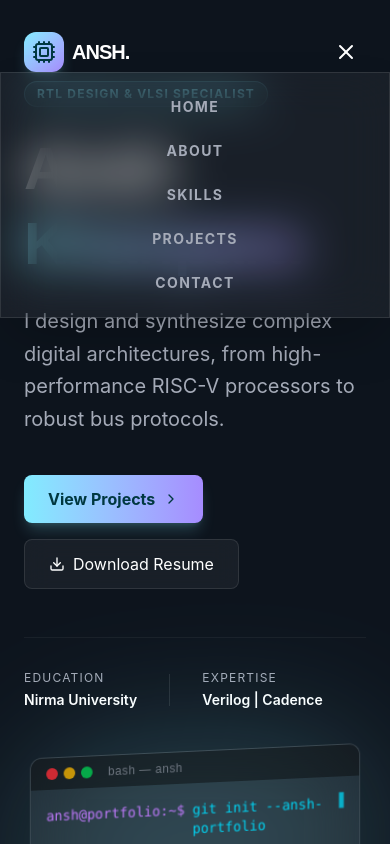
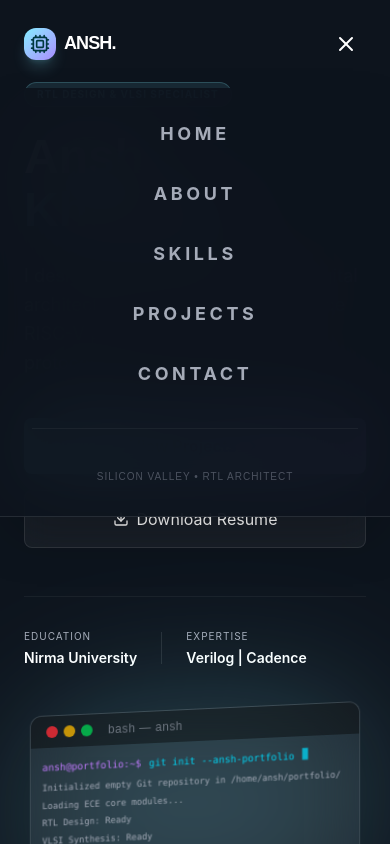
Before and after one commit to AnshKhanpara/Portfolio, a React (Vite) app: page / in a window 390 px wide. Both pictures are taken after a click on the button "Toggle Menu". Shown: the top 844 px of the page. Built offline with nearby package versions, Linux system fonts and the light colour scheme.

Commit message:
Optimize for mobile and fix project GitHub icons

```diff
--- a/src/components/About.jsx
+++ b/src/components/About.jsx
@@ -11,16 +11,16 @@ const About = () => {
               initial={{ opacity: 0, y: 20 }}
               whileInView={{ opacity: 1, y: 0 }}
               viewport={{ once: true }}
-              className="sticky top-32"
+              className="md:sticky md:top-32"
             >
               <h2 className="text-sm font-bold tracking-[0.3em] text-primary uppercase mb-4">Core Intent</h2>
-              <h3 className="text-4xl font-display font-bold leading-tight">
+              <h3 className="text-3xl md:text-4xl font-display font-bold leading-tight">
                 Architecting the <span className="text-secondary">Silicon</span> layer.
               </h3>
             </motion.div>
           </div>
 
-          <div className="col-span-2 space-y-8 text-lg text-muted leading-relaxed">
+          <div className="col-span-2 space-y-8 text-base md:text-lg text-muted leading-relaxed">
             <motion.p
               initial={{ opacity: 0, y: 20 }}
               whileInView={{ opacity: 1, y: 0 }}
--- a/src/components/Hero.jsx
+++ b/src/components/Hero.jsx
@@ -15,37 +15,37 @@ const Hero = () => {
           animate={{ opacity: 1, x: 0 }}
           transition={{ duration: 0.8 }}
         >
-          <div className="inline-block px-3 py-1 rounded-full bg-primary/10 border border-primary/20 text-primary text-xs font-bold tracking-widest uppercase mb-6">
+          <div className="inline-block px-3 py-1 rounded-full bg-primary/10 border border-primary/20 text-primary text-[10px] md:text-xs font-bold tracking-widest uppercase mb-6">
             RTL Design & VLSI Specialist
           </div>
-          <h1 className="text-6xl md:text-8xl font-bold font-display leading-tight mb-6">
+          <h1 className="text-5xl md:text-8xl font-bold font-display leading-[1.1] mb-6">
             Ansh <br />
             <span className="gradient-text">Khanpara</span>
           </h1>
-          <p className="text-xl text-muted max-w-lg mb-10 leading-relaxed">
+          <p className="text-lg md:text-xl text-muted max-w-lg mb-10 leading-relaxed">
             I design and synthesize complex digital architectures, from high-performance RISC-V processors to robust bus protocols.
           </p>
 
-          <div className="flex flex-wrap gap-4">
-            <a href="#projects" className="btn-primary flex items-center gap-2 group">
+          <div className="flex flex-col sm:flex-row gap-4">
+            <a href="#projects" className="btn-primary flex items-center justify-center gap-2 group py-4 px-8">
               View Projects
               <ChevronRight className="w-4 h-4 group-hover:translate-x-1 transition-transform" />
             </a>
-            <a href="/resume.pdf" download className="btn-secondary flex items-center gap-2">
+            <a href="/resume.pdf" download className="btn-secondary flex items-center justify-center gap-2 py-4 px-8">
               <Download className="w-4 h-4" />
               Download Resume
             </a>
           </div>
 
-          <div className="mt-12 flex gap-8 items-center border-t border-white/5 pt-8">
-            <div className="flex flex-col">
-              <span className="text-xs text-muted uppercase tracking-widest mb-1">Education</span>
+          <div className="mt-12 flex flex-row gap-6 md:gap-8 items-center border-t border-white/5 pt-8 overflow-x-auto no-scrollbar">
+            <div className="flex flex-col shrink-0">
+              <span className="text-[10px] text-muted uppercase tracking-widest mb-1">Education</span>
               <span className="text-sm font-semibold">Nirma University</span>
             </div>
-            <div className="h-8 w-px bg-white/10"></div>
-            <div className="flex flex-col">
-              <span className="text-xs text-muted uppercase tracking-widest mb-1">Expertise</span>
-              <span className="text-sm font-semibold">Verilog | Cadence</span>
+            <div className="h-8 w-px bg-white/10 shrink-0"></div>
+            <div className="flex flex-col shrink-0">
+              <span className="text-[10px] text-muted uppercase tracking-widest mb-1">Expertise</span>
+              <span className="text-sm font-semibold text-nowrap">Verilog | Cadence</span>
             </div>
           </div>
         </motion.div>
--- a/src/components/Navbar.jsx
+++ b/src/components/Navbar.jsx
@@ -24,26 +24,27 @@ const Navbar = () => {
 
   return (
     <nav
-      className={`fixed top-0 left-0 w-full z-50 transition-all duration-300 ${isScrolled ? 'py-4' : 'py-8'}`}
+      className={`fixed top-0 left-0 w-full z-50 transition-all duration-300 ${isScrolled ? 'py-4 bg-background/80 backdrop-blur-lg border-b border-white/5' : 'py-6 md:py-8'}`}
     >
       <div className="max-w-7xl mx-auto px-6 flex justify-between items-center">
         <motion.div
           className="flex items-center gap-2 cursor-pointer"
           whileHover={{ scale: 1.05 }}
+          onClick={() => window.scrollTo({ top: 0, behavior: 'smooth' })}
         >
-          <div className="w-10 h-10 rounded-xl bg-gradient-to-br from-primary to-secondary flex items-center justify-center shadow-lg shadow-primary/20">
-            <Cpu className="text-[#003840] w-6 h-6" />
+          <div className="w-8 h-8 md:w-10 md:h-10 rounded-xl bg-gradient-to-br from-primary to-secondary flex items-center justify-center shadow-lg shadow-primary/20">
+            <Cpu className="text-[#003840] w-5 h-5 md:w-6 md:h-6" />
           </div>
-          <span className="font-display font-bold text-xl tracking-tighter">ANSH.</span>
+          <span className="font-display font-bold text-lg md:text-xl tracking-tighter uppercase mb-0.5">ANSH.</span>
         </motion.div>
 
         {/* Desktop Nav */}
-        <div className="hidden md:flex items-center gap-8 glass px-8 py-3 rounded-full">
+        <div className="hidden md:flex items-center gap-8 glass px-8 py-3 rounded-full border border-white/10">
           {navLinks.map((link) => (
             <a
               key={link.name}
               href={link.href}
-              className="text-xs font-bold uppercase tracking-widest text-muted hover:text-primary transition-colors"
+              className="text-[10px] font-bold uppercase tracking-widest text-muted hover:text-primary transition-colors"
             >
               {link.name}
             </a>
@@ -52,10 +53,11 @@ const Navbar = () => {
 
         {/* Mobile Menu Button */}
         <button
-          className="md:hidden p-2 text-white"
+          className="md:hidden p-2 text-white hover:bg-white/5 rounded-lg transition-colors"
           onClick={() => setMobileMenuOpen(!mobileMenuOpen)}
+          aria-label="Toggle Menu"
         >
-          {mobileMenuOpen ? <X /> : <Menu />}
+          {mobileMenuOpen ? <X className="w-6 h-6" /> : <Menu className="w-6 h-6" />}
         </button>
       </div>
 
@@ -63,22 +65,30 @@ const Navbar = () => {
       <AnimatePresence>
         {mobileMenuOpen && (
           <motion.div
-            initial={{ opacity: 0, height: 0 }}
-            animate={{ opacity: 1, height: 'auto' }}
-            exit={{ opacity: 0, height: 0 }}
-            className="md:hidden glass border-t border-white/10 overflow-hidden"
+            initial={{ opacity: 0, y: -20 }}
+            animate={{ opacity: 1, y: 0 }}
+            exit={{ opacity: 0, y: -20 }}
+            className="md:hidden absolute top-full left-0 w-full bg-background/95 backdrop-blur-2xl border-b border-white/10 overflow-hidden shadow-2xl"
           >
-            <div className="flex flex-col p-6 gap-6 items-center">
-              {navLinks.map((link) => (
-                <a
+            <div className="flex flex-col p-8 gap-8 items-center">
+              {navLinks.map((link, idx) => (
+                <motion.a
                   key={link.name}
+                  initial={{ opacity: 0, x: -20 }}
+                  animate={{ opacity: 1, x: 0 }}
+                  transition={{ delay: idx * 0.05 }}
                   href={link.href}
-                  className="text-sm font-bold uppercase tracking-widest text-muted hover:text-primary transition-colors"
+                  className="text-lg font-bold uppercase tracking-[0.2em] text-muted hover:text-primary transition-colors"
                   onClick={() => setMobileMenuOpen(false)}
                 >
                   {link.name}
-                </a>
+                </motion.a>
               ))}
+
+              <div className="w-full h-px bg-white/5 my-2"></div>
+              <p className="text-[10px] uppercase tracking-widest text-muted/40 font-display">
+                Silicon Valley • RTL Architect
+              </p>
             </div>
           </motion.div>
         )}
--- a/src/components/Skills.jsx
+++ b/src/components/Skills.jsx
@@ -34,7 +34,7 @@ const Skills = () => {
               whileInView={{ opacity: 1, y: 0 }}
               viewport={{ once: true }}
               transition={{ delay: idx * 0.1 }}
-              className="p-8 rounded-2xl bg-white/5 border border-white/10 hover:border-secondary/20 transition-all group"
+              className="p-6 md:p-8 rounded-2xl bg-white/5 border border-white/10 hover:border-secondary/20 transition-all group"
             >
               <h3 className="text-secondary font-display font-bold text-lg mb-6 group-hover:translate-x-1 transition-transform">{category.category}</h3>
               <ul className="space-y-3">
--- a/src/components/ThreeDTerminal.jsx
+++ b/src/components/ThreeDTerminal.jsx
@@ -74,20 +74,20 @@ const ThreeDTerminal = () => {
         </div>
 
         {/* Terminal Body */}
-        <div className="p-4 font-mono text-sm overflow-y-auto flex-1 custom-scrollbar">
+        <div className="p-3 md:p-4 font-mono text-[10px] md:text-sm overflow-y-auto flex-1 custom-scrollbar">
           <div className="flex gap-2 mb-2">
             <span className="text-purple-400">ansh@portfolio:~$</span>
             <span className="text-cyan-400">{typingText}</span>
             <motion.span
               animate={{ opacity: [1, 0] }}
               transition={{ duration: 0.8, repeat: Infinity }}
-              className="w-2 h-4 bg-cyan-400"
+              className="w-1.5 h-3 md:w-2 md:h-4 bg-cyan-400"
             ></motion.span>
           </div>
 
           <div className="space-y-1">
             {outputLines.map((line, idx) => (
-              <div key={idx} className={`text-xs ${line.class || 'text-muted'}`}>
+              <div key={idx} className={`text-[9px] md:text-xs ${line.class || 'text-muted'}`}>
                 {line.text}
               </div>
             ))}
```
Also changed, not shown: src/components/Contact.jsx (+5 -5 lines), src/components/Projects.jsx (+14 -8 lines).
